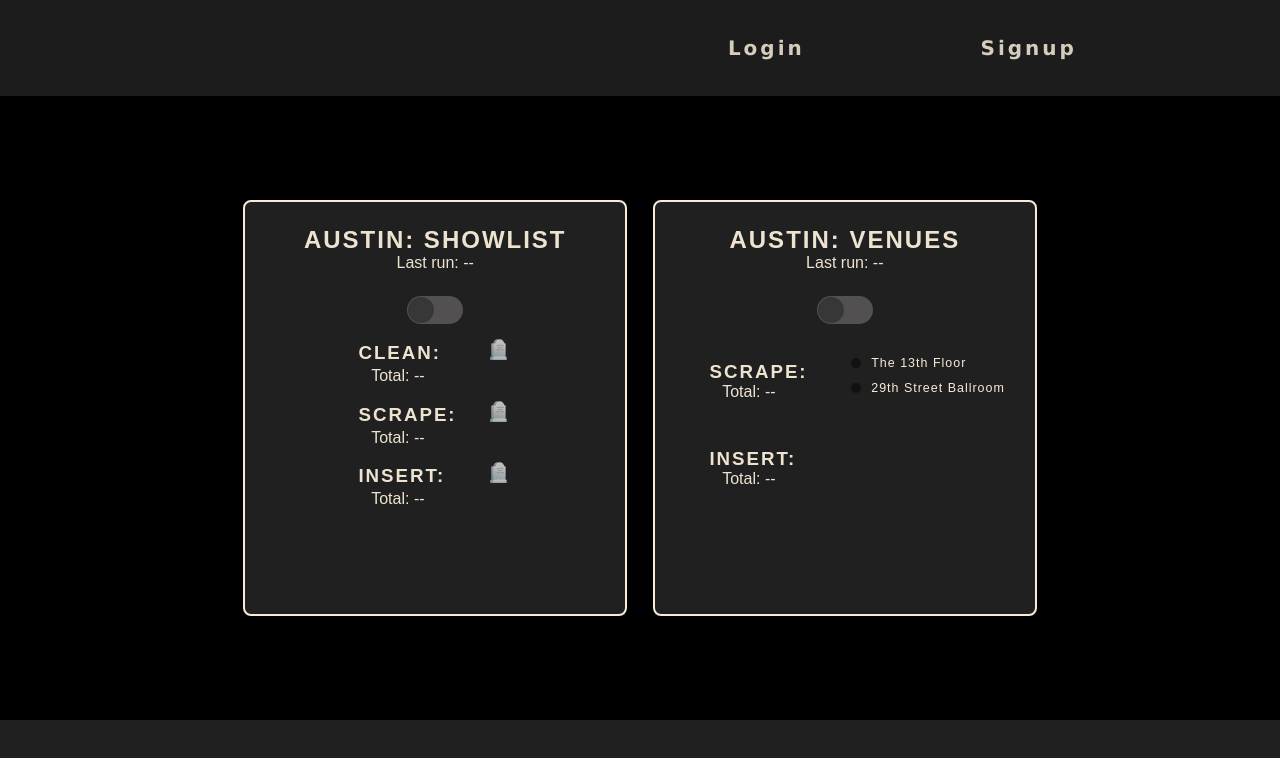
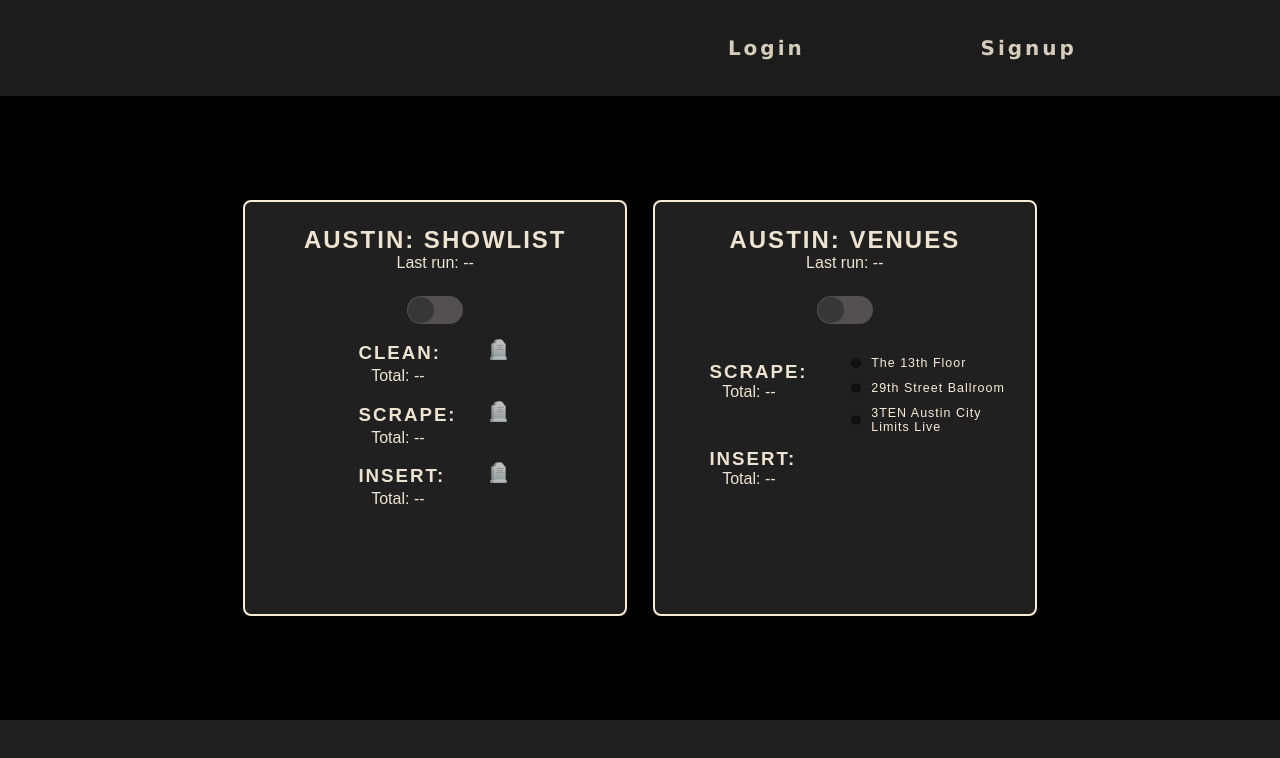
Before and after one commit to BDunham484/antecedent-journey, a React (Create React App) app in the folder client/: page /control in a window 1280 px wide. Shown: the top 758 px of the page. Built offline with nearby package versions, Linux system fonts and the light colour scheme; no server answers; some icons are missing.

Commit message:
Add 3TEN Austin City Limits Live to the list of Austin venues

```diff
--- a/client/src/pages/Control.js
+++ b/client/src/pages/Control.js
@@ -124,7 +124,7 @@ const Control = () => {
     //     }
     // }, [isScraperLoading, totalScraped, updateScrapeMeta]);
 
-    const austinVenues = ['The 13th Floor', '29th Street Ballroom'];
+    const austinVenues = ['The 13th Floor', '29th Street Ballroom', '3TEN Austin City Limits Live'];
 
     const getVenueLightClass = (venue) => {
         const status = venueStatuses?.[venue];
```
